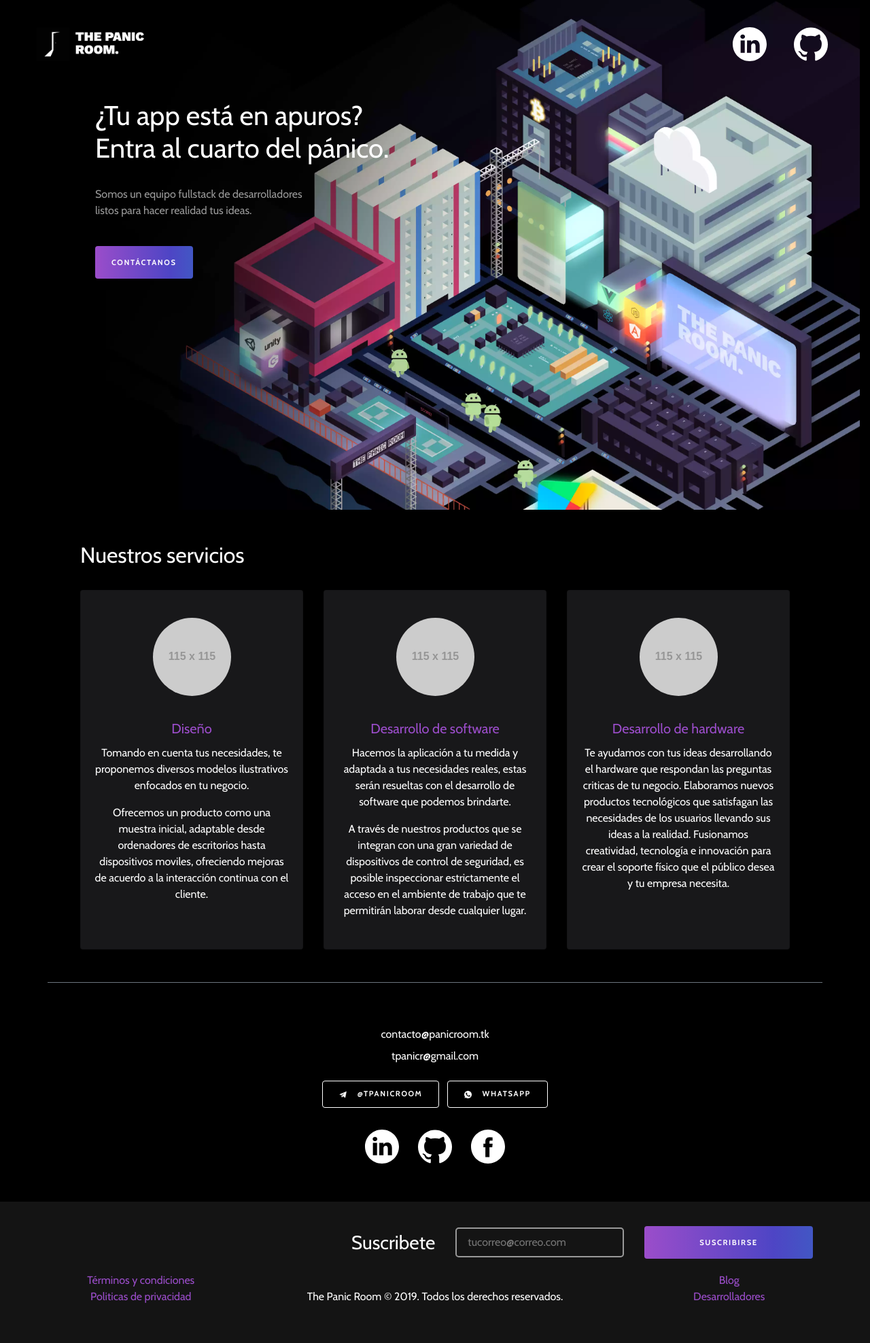
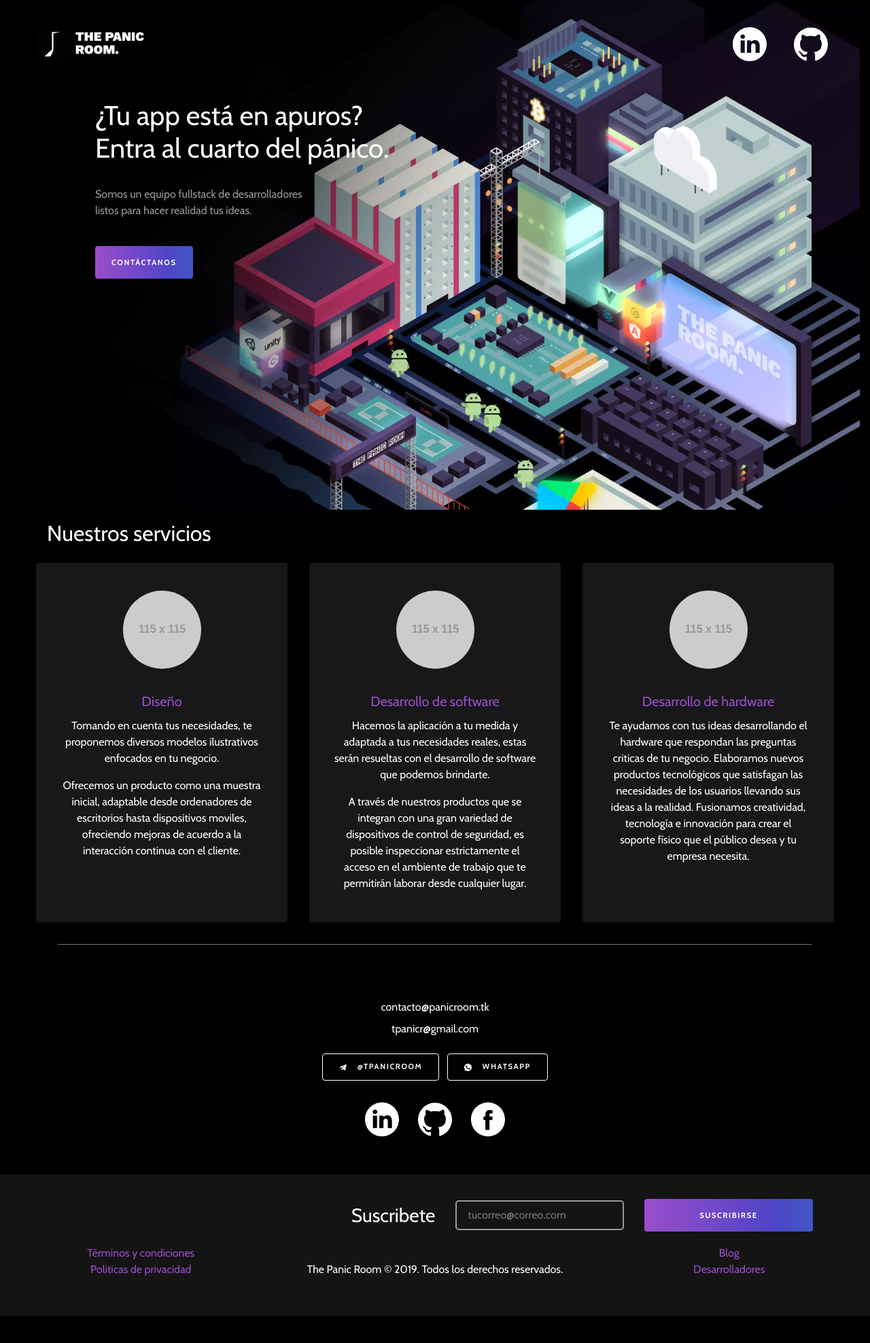
Before and after one commit to the-panic-room/the-panic-room, a Jekyll site: the page built from index.html, in a window 1280 px wide. Shown: the whole page at 68% size. Built offline with Jekyll 4.4.1, drawn with Linux system fonts in a browser that asks for light colours; nearby versions of some CDN libraries; after the commit the page ends 1936 px from its top, so only the background shows below that.

Commit message:
ajustes de tarjetas pantallas xs sm md

```diff
--- a/index.html
+++ b/index.html
@@ -13,11 +13,10 @@
     - react
     - vue
 ---
-    <div id="info" class="container">
-        <div id="info" class="row p-5 border-bottom border-secondary">
-            <h2>Nuestros servicios</h2>
-            <div class="card-deck pt-4">
-                <div class="card py-4">
+    <div id="info" class="container my-3">
+        <h2 class="ml-n3">Nuestros servicios</h2>
+        <div id="info" class="d-flex flex-column flex-md-row justify-content-center  align-items-md-stretch px-1 px-sm-3  px-md-0 py-3 border-bottom border-secondary flex-nowrap">
+            <div class="card py-4 col-12 col-md-4 mb-3 mx-0 mx-md-1 mx-lg-3">
                 <div class="py-3">
                     <img src="https://via.placeholder.com/115" class="rounded-circle" alt="...">
                 </div>
@@ -27,7 +26,7 @@
                     <p class="card-text">Ofrecemos un producto como una muestra inicial, adaptable desde ordenadores de escritorios hasta dispositivos moviles, ofreciendo mejoras de acuerdo a la interacci&oacute;n continua con el cliente.</p>
                 </div>
             </div>
-                <div class="card py-4">
+            <div class="card py-4 col-12 col-md-4 mb-3 mx-0 mx-md-1 mx-lg-3">
                 <div class="py-3">
                     <img src="https://via.placeholder.com/115" class="rounded-circle" alt="...">
                 </div>
@@ -37,14 +36,13 @@
                     <p class="card-text">A trav&eacute;s de nuestros productos que se integran con una gran variedad de dispositivos de control de seguridad, es posible inspeccionar estrictamente el acceso en el ambiente de trabajo que te permitir&aacute;n laborar desde cualquier lugar.</p>
                 </div>
             </div>
-                <div class="card py-4">
+            <div class="card py-4 col-12 col-md-4 mb-3 mx-0 mx-md-1 mx-lg-3">
                 <div class="py-3">
                     <img src="https://via.placeholder.com/115" class="rounded-circle" alt="...">
                 </div>
                 <div class="card-body">
                     <h5 class="card-title">Desarrollo de hardware</h5>
                     <p class="card-text">Te ayudamos con tus ideas desarrollando el hardware que respondan las preguntas criticas de tu negocio. Elaboramos nuevos productos tecnol&oacute;gicos que satisfagan las necesidades de los usuarios llevando sus ideas a la realidad. Fusionamos creatividad, tecnolog&iacute;a e innovaci&oacute;n para crear el soporte f&iacute;sico que el p&uacute;blico desea y tu empresa necesita.</p>
-                    </div>
                 </div>
             </div>
         </div>
```
Lines whose indentation alone changed are shown as unchanged.
